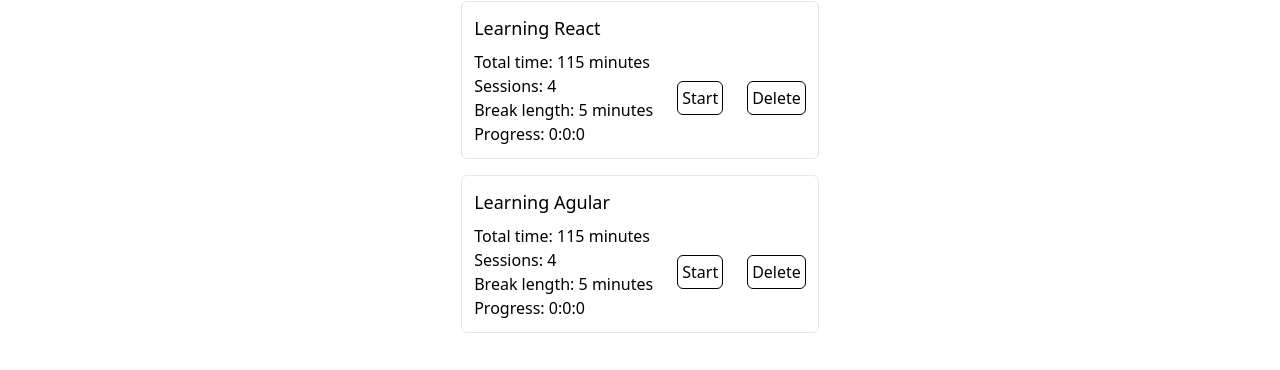
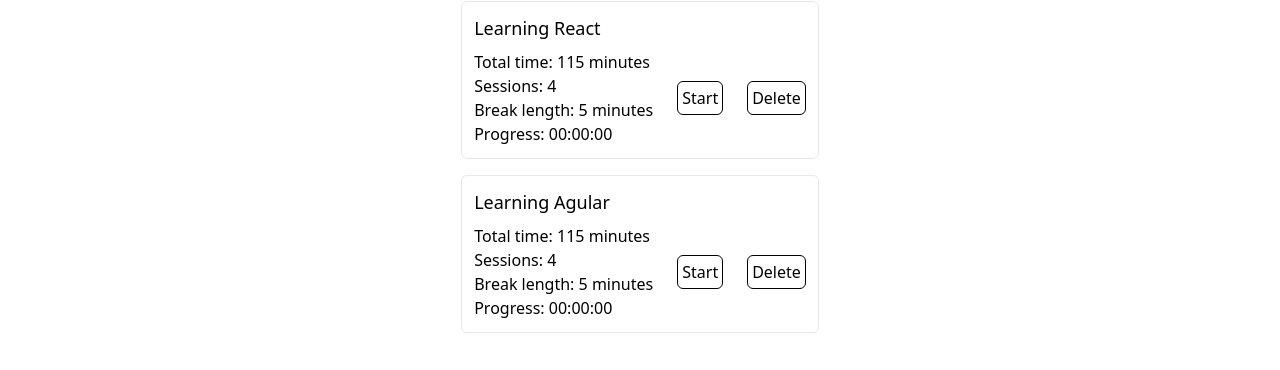
Before and after one commit to jprymak/pomodoro-deluxe, a React (Create React App) app: page /task-manager in a window 1280 px wide. Shown: the part 167-537 px from the top of the page. Built offline with nearby package versions, Linux system fonts and the light colour scheme.

Commit message:
refactor: use new functions to convert seconds into hours, minutes, seconds

```diff
--- a/src/components/CurrentSession.js
+++ b/src/components/CurrentSession.js
@@ -1,6 +1,8 @@
 import React from "react";
 import ProgressBar from "./ProgressBar";
 import Timer from "./Timer";
+
+import {getHoursFromSeconds, getMinutesFromSeconds, getRemainingSecondsFromSeconds} from "../lib/time";
 
 class CurrentSession extends React.Component {
   constructor(props) {
@@ -78,9 +80,10 @@
       (breakLengthInMinutes / totalCycleLengthInMinutes) * 100;
     const totalCycleLengthInSeconds = totalCycleLengthInMinutes * 60;
     const timeLeftInSeconds = totalCycleLengthInSeconds - elapsedTimeInSeconds;
-    const hours = Math.floor(timeLeftInSeconds / 3600);
-    const minutes = Math.floor((timeLeftInSeconds % 3600) / 60);
-    const seconds = Math.floor(timeLeftInSeconds % 60);
+
+            const hours = getHoursFromSeconds(timeLeftInSeconds)
+            const minutes = getMinutesFromSeconds(timeLeftInSeconds)
+            const seconds = getRemainingSecondsFromSeconds(timeLeftInSeconds)
 
     return (
       <div>
--- a/src/components/TaskManager.js
+++ b/src/components/TaskManager.js
@@ -1,5 +1,6 @@
 import React from "react";
 import { v4 as uuidv4 } from "uuid";
+import {getHoursFromSeconds, getMinutesFromSeconds, getRemainingSecondsFromSeconds} from "../lib/time";
 
 class TaskManager extends React.Component {
   constructor(props) {
@@ -23,9 +24,12 @@
               breakLengthInMinutes,
               elapsedTimeInSeconds,
             } = task;
-            const hours = Math.floor(elapsedTimeInSeconds / 3600);
-            const minutes = Math.floor((elapsedTimeInSeconds % 3600) / 60);
-            const seconds = Math.floor(elapsedTimeInSeconds % 60);
+            const totalCycleLengthInSeconds =
+              (numberOfSessions * sessionLengthInMinutes +
+              breakLengthInMinutes * (numberOfSessions - 1))*60;
+            const hours = getHoursFromSeconds(elapsedTimeInSeconds)
+            const minutes = getMinutesFromSeconds(elapsedTimeInSeconds)
+            const seconds = getRemainingSecondsFromSeconds(elapsedTimeInSeconds)
             return (
               <li
                 key={task.id}
@@ -42,7 +46,11 @@
                     </p>
                     <p>Sessions: {numberOfSessions}</p>
                     <p>Break length: {breakLengthInMinutes} minutes</p>
-                    <p>Progress: {hours}:{minutes}:{seconds}</p>
+                    <p>
+                      Progress: {hours <10 ? "0"+ hours : hours}:
+            {minutes<10 ? "0"+ minutes : minutes}:
+            {seconds<10 ? "0"+ seconds : seconds}
+                    </p>
                   </div>
 
                   <button
```
